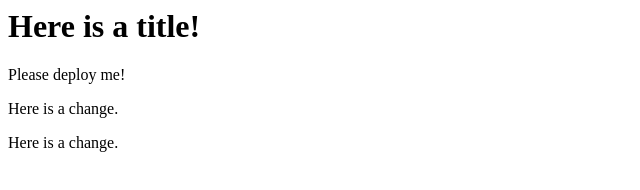
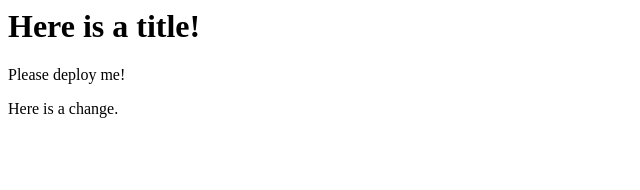
Before and after one commit to DaggupatiPavan/hooks_test, a plain HTML site: page index.html in a window 1280 px wide. Shown: the whole page, without its empty margins (0-640 px from the left). Drawn offline with Linux system fonts and the light colour scheme.

Commit message:
Update index.html

```diff
--- a/index.html
+++ b/index.html
@@ -3,4 +3,3 @@
 <p>Please deploy me!</p>
 
 <p>Here is a change.</p>
-<p>Here is a change.</p>
```
